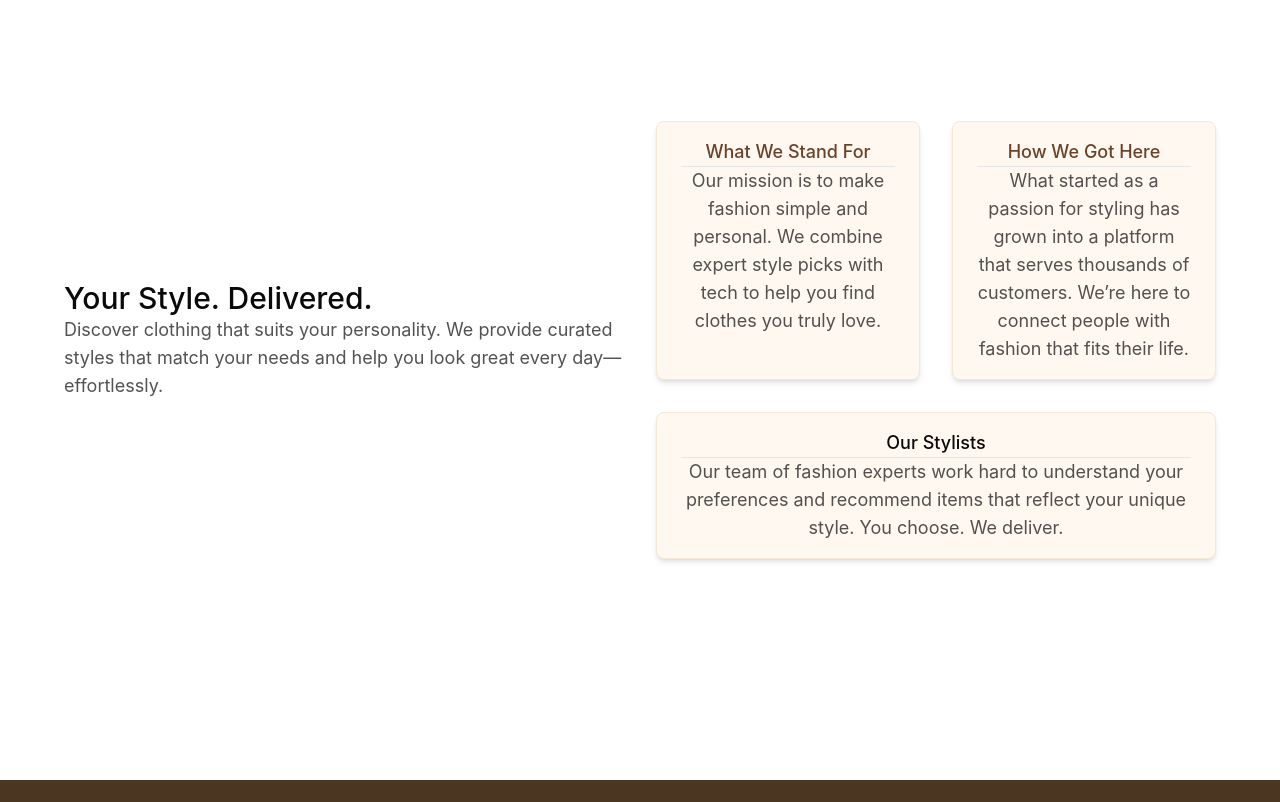
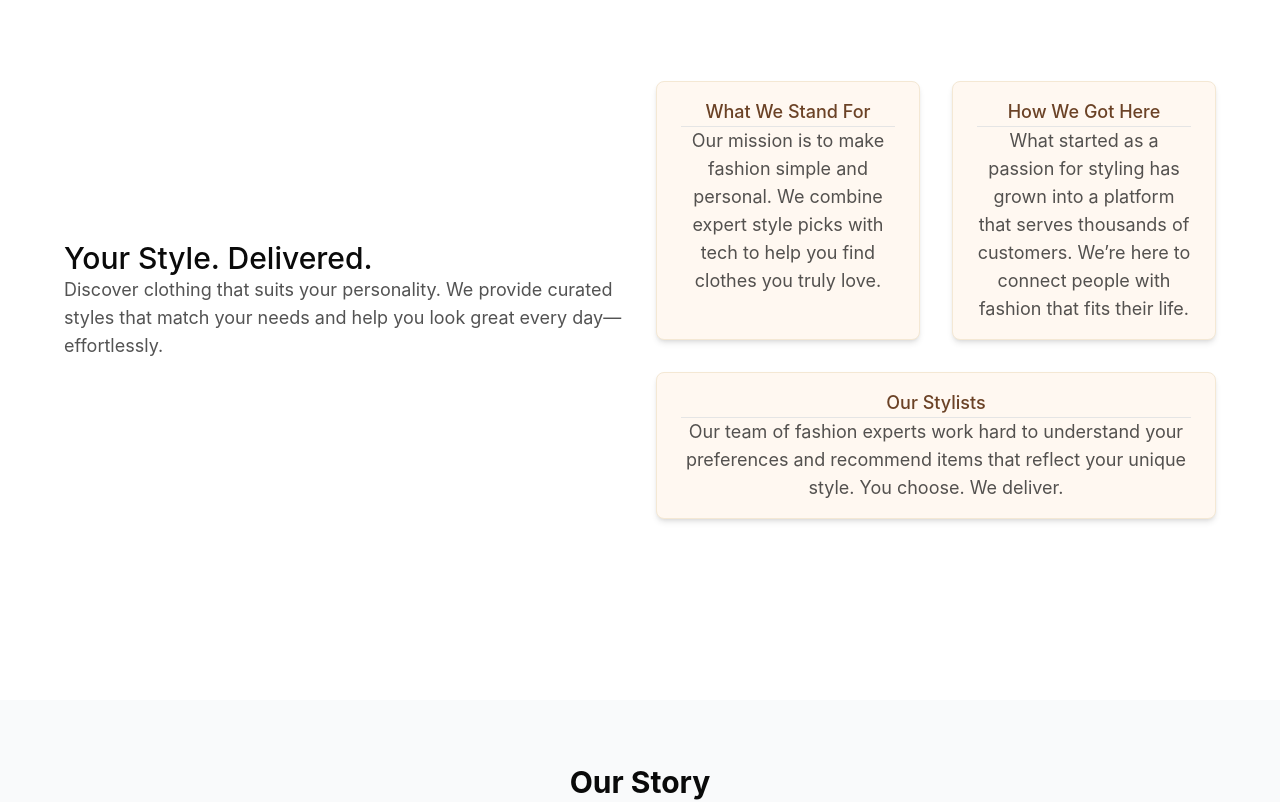
Before and after one commit to FaizZzhue/Toko-Thrifting, a React (Vite) app: page /About in a window 1280 px wide. Shown: the part 900-1702 px from the top of the page. Built offline with nearby package versions, Linux system fonts and the light colour scheme.

Commit message:
Update : VnM

```diff
--- a/src/components/about/StorySection.jsx
+++ b/src/components/about/StorySection.jsx
@@ -3,28 +3,15 @@
 
 export const StorySection = () => {
     return (
-        <section className="w-full h-screen py-110 px-4 sm:px-6 md:px-8 flex items-center">
+        <section className="w-full bg-gray-50 py-16 px-4 sm:px-6 md:px-8">
             <div className="max-w-6xl mx-auto">
-                <div className="grid md:grid-cols-2 grid-cols-1 gap-8 items-center">
+                <div className="text-center mb-16">
+                    <h1 className="text-3xl font-bold mb-4">Our Story</h1>
+                </div>
+
+                <div>
                     <div>
-                        <h3 className="text-3xl font-medium">Your Style. Delivered.</h3>
-                        <p className="text-lg opacity-70"> Discover clothing that suits your personality. We provide curated styles that match your needs and help you look great every day—effortlessly.</p>
-                    </div>
-                    <div className="text-center">
-                        <div className="grid md:grid-cols-2 grid-cols-1 gap-8">
-                            <div className="w-full bg-[#fff8f1] px-6 py-4 rounded-md shadow-md border border-[#f4e8d4] transition-all duration-300 hover:shadow-[0_0_10px_rgba(234,95,16,0.5)] hover:scale-105 active:scale-95">
-                                <h3 className="text-lg font-medium text-[#6B4226] border-b">What We Stand For</h3>
-                                <p className="text-lg opacity-70">Our mission is to make fashion simple and personal. We combine expert style picks with tech to help you find clothes you truly love.</p>
-                            </div>
-                            <div className="w-full bg-[#fff8f1] px-6 py-4 rounded-md shadow-md border border-[#f4e8d4] transition-all duration-300 hover:shadow-[0_0_10px_rgba(234,95,16,0.5)] hover:scale-105 active:scale-95">
-                                <h3 className="text-lg font-medium text-[#6B4226] border-b">How We Got Here</h3>
-                                <p className="text-lg opacity-70"> What started as a passion for styling has grown into a platform that serves thousands of customers. We’re here to connect people with fashion that fits their life.</p>
-                            </div>
-                        </div>
-                        <div className="w-full bg-[#fff8f1] px-6 py-4 rounded-md shadow-md border border-[#f4e8d4] transition-all duration-300 hover:shadow-[0_0_10px_rgba(234,95,16,0.5)] hover:scale-105 active:scale-95 mt-8">
-                            <h3 className="text-lg font-medium border-b">Our Stylists</h3>
-                            <p className="text-lg opacity-70"> Our team of fashion experts work hard to understand your preferences and recommend items that reflect your unique style. You choose. We deliver.</p>
-                        </div>
+
                     </div>
                 </div>
             </div>
--- /dev/null
+++ b/src/components/about/VisionSection.jsx
@@ -0,0 +1,32 @@
+
+
+export const VisionSection = () => {
+    return (
+        <section className="w-full h-screen px-4 sm:px-6 md:px-8 flex items-center">
+            <div className="max-w-6xl mx-auto">
+                <div className="grid md:grid-cols-2 grid-cols-1 gap-8 items-center">
+                    <div>
+                        <h3 className="text-3xl font-medium">Your Style. Delivered.</h3>
+                        <p className="text-lg opacity-70"> Discover clothing that suits your personality. We provide curated styles that match your needs and help you look great every day—effortlessly.</p>
+                    </div>
+                    <div className="text-center">
+                        <div className="grid md:grid-cols-2 grid-cols-1 gap-8">
+                            <div className="w-full bg-[#fff8f1] px-6 py-4 rounded-md shadow-md border border-[#f4e8d4] transition-all duration-300 hover:shadow-[0_0_10px_rgba(234,95,16,0.5)] hover:scale-105 active:scale-95">
+                                <h3 className="text-lg font-medium text-[#6B4226] border-b">What We Stand For</h3>
+                                <p className="text-lg opacity-70">Our mission is to make fashion simple and personal. We combine expert style picks with tech to help you find clothes you truly love.</p>
+                            </div>
+                            <div className="w-full bg-[#fff8f1] px-6 py-4 rounded-md shadow-md border border-[#f4e8d4] transition-all duration-300 hover:shadow-[0_0_10px_rgba(234,95,16,0.5)] hover:scale-105 active:scale-95">
+                                <h3 className="text-lg font-medium text-[#6B4226] border-b">How We Got Here</h3>
+                                <p className="text-lg opacity-70"> What started as a passion for styling has grown into a platform that serves thousands of customers. We’re here to connect people with fashion that fits their life.</p>
+                            </div>
+                        </div>
+                        <div className="w-full bg-[#fff8f1] px-6 py-4 rounded-md shadow-md border border-[#f4e8d4] transition-all duration-300 hover:shadow-[0_0_10px_rgba(234,95,16,0.5)] hover:scale-105 active:scale-95 mt-8">
+                            <h3 className="text-lg font-medium text-[#6B4226] border-b">Our Stylists</h3>
+                            <p className="text-lg opacity-70"> Our team of fashion experts work hard to understand your preferences and recommend items that reflect your unique style. You choose. We deliver.</p>
+                        </div>
+                    </div>
+                </div>
+            </div>
+        </section>
+    )
+}
--- a/src/pages/About.jsx
+++ b/src/pages/About.jsx
@@ -1,5 +1,6 @@
 import { AboutSection } from "../components/about/AboutSection";
 import { StorySection } from "../components/about/StorySection";
+import { VisionSection } from "../components/about/VisionSection";
 
 
 export const About = () => {
@@ -7,6 +8,7 @@ export const About = () => {
         <main>
             <div>
                 <AboutSection />
+                <VisionSection />
                 <StorySection />
             </div>
         </main>
```
Also changed, not shown: src/index.css (+5 -5 lines).
